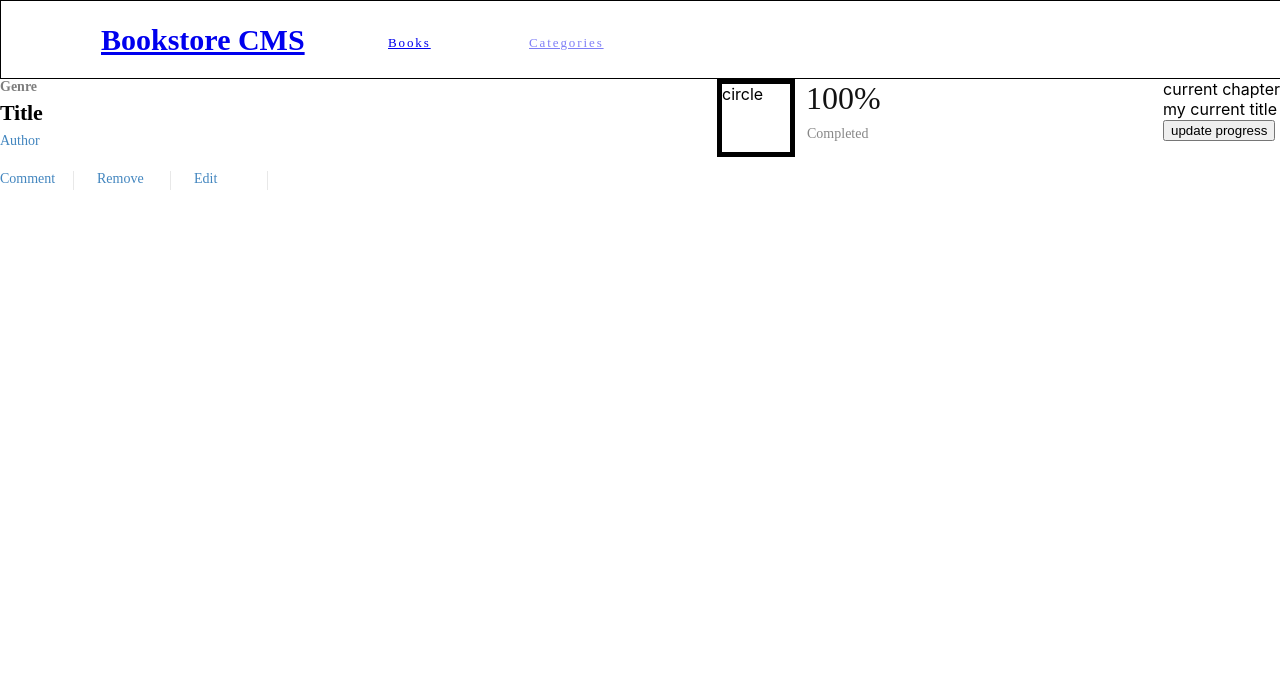
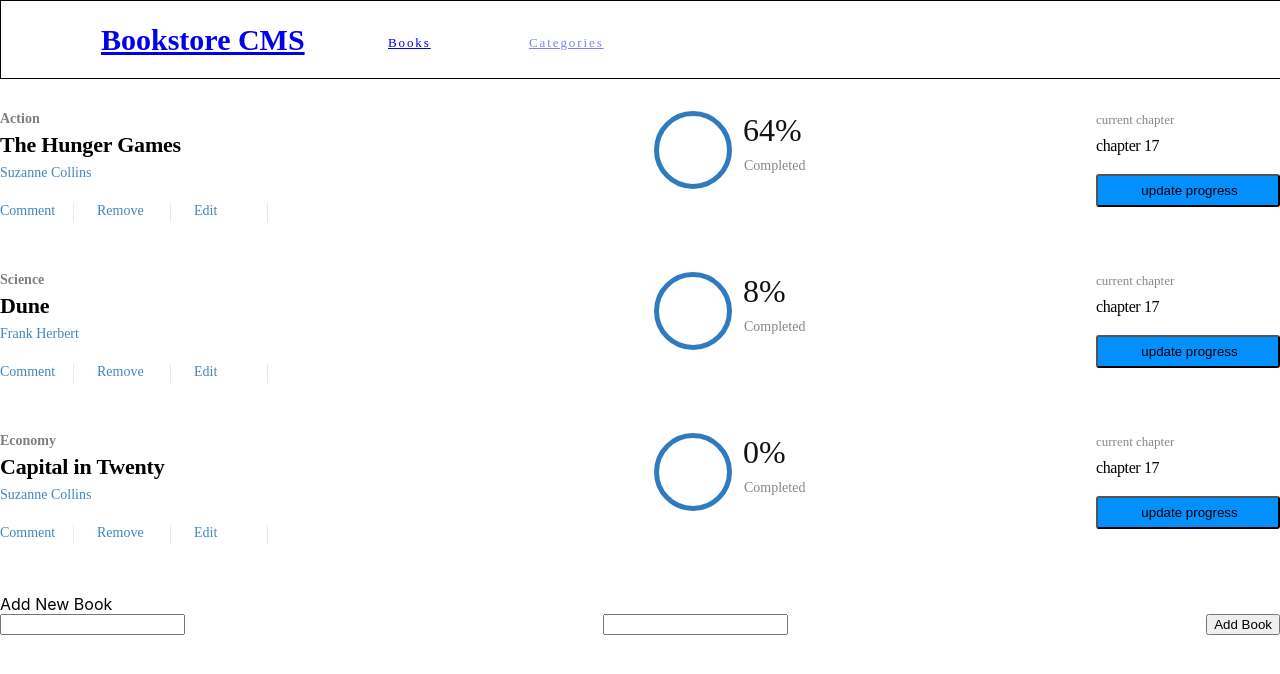
Before and after one commit to tonnytech/BookStore, a React (Create React App) app: page / in a window 1280 px wide. Shown: the top 674 px of the page. Built offline with nearby package versions, Linux system fonts and the light colour scheme.

Commit message:
Added the format for book website

```diff
--- a/src/Components/Books.js
+++ b/src/Components/Books.js
@@ -1,13 +1,36 @@
 /* eslint-disable */
-import BooksCss from './Books.module.css'
+import BooksCss from './Books.module.css';
+
+const bookData = [
+    {
+        Genre: 'Action',
+        Title: 'The Hunger Games',
+        Author: 'Suzanne Collins',
+        percentage: '64%',
+    },
+    {
+        Genre: 'Science',
+        Title: 'Dune',
+        Author: 'Frank Herbert',
+        percentage: '8%',
+    },
+    {
+        Genre: 'Economy',
+        Title: 'Capital in Twenty ',
+        Author: 'Suzanne Collins',
+        percentage: '0%',
+    }
+]
 
 const Books =()=> {
     return (
-        <div className={BooksCss.bookContainer}>
+        <>
+        {bookData.map((bookInfo)=> (
+            <div className={BooksCss.bookContainer}>
             <div className={BooksCss.bookDetails}>
-                <div className={BooksCss.bookGenre}>Genre</div>
-                <div className={BooksCss.bookTitle}>Title</div>
-                <div className={BooksCss.bookAuthor}>Author</div>
+                <div className={BooksCss.bookGenre}> {bookInfo.Genre}</div>
+                <div className={BooksCss.bookTitle}> {bookInfo.Title}</div>
+                <div className={BooksCss.bookAuthor}> {bookInfo.Author}</div>
                 <div>
                     <ul className={BooksCss.bookActionList}>
                         <li className={BooksCss.bookAction}>Comment</li>
@@ -19,22 +42,31 @@ const Books =()=> {
 
             <div className={BooksCss.bookStatus}>
                 <div className={BooksCss.statusCircleContainer}>
-                    <div className={BooksCss.statusCircle}>
-                        circle
-                    </div>
+                    <div className={BooksCss.statusCircle}> </div>
                 </div>
                 <div className='statusPercentage'>
-                    <div className={BooksCss.Percentage}>100%</div>
+                    <div className={BooksCss.Percentage}>{bookInfo.percentage}</div>
                     <div className={BooksCss.Completed}>Completed</div>
                 </div>
             </div>
 
             <div className="bookProgress">
-                <div>current chapter</div>
-                <div>my current title</div>
-                <button>update progress</button>
+                <div className={BooksCss.currentChapter}>current chapter</div>
+                <div className={BooksCss.progressChapter}>chapter 17</div>
+                <button className={BooksCss.progressUpdate}>update progress</button>
             </div>
         </div>
+        ))}
+
+        <div>
+            <div>Add New Book</div>
+            <form className={BooksCss.formContainer}>
+                <input></input>
+                <input></input>
+                <button>Add Book</button>
+            </form>
+        </div>
+        </>
     )
 }
 
--- a/src/Components/Books.module.css
+++ b/src/Components/Books.module.css
@@ -1,6 +1,7 @@
 .bookContainer {
     display: flex;
     justify-content: space-between;
+    margin-bottom: 2rem;
 }
 
 .bookGenre {
@@ -74,17 +75,20 @@
 }
 
 .StatusCircleContainer {
-  width: 5.625rem;
-  height: 5.62rem;
-  padding: 0.62rem 0.625rem 0.75rem 0.75rem;
+    width: 5.625rem;
+    height: 5.62rem;
+    padding: 0.62rem 0.625rem 0.75rem 0.75rem;
+    border-radius: 50%;
 }
 
 .statusCircle {
+    border: solid 5px #307bbe;
     width: 4.25rem;
     height: 4.25rem;
     border-style: solid;
     border-width: 5px;
-    border-image-source: linear-gradient(to bottom, var(--medium-blue), #379cf6);
+    /* border-image-source: linear-gradient(to bottom, #307bbe, #379cf6); */
+    border-radius: 50%;
     border-image-slice: 1;
 }
 
@@ -116,3 +120,47 @@
     letter-spacing: normal;
     color: #121212;
 }
+
+.currentChapter {
+    width: 7.875rem;
+    height: 1.125rem;
+    margin: 0.063rem 3.625rem 0 3.688rem;
+    opacity: 0.5;
+    font-family: RobotoSlab;
+    font-size: 0.813rem;
+    font-weight: 300;
+    font-stretch: normal;
+    font-style: normal;
+    line-height: normal;
+    letter-spacing: normal;
+    color: #121212;
+}
+
+.progressChapter {
+    width: 4.688rem;
+    height: 1.313rem;
+    margin: 0.438rem 6.813rem 0.25rem 3.688rem;
+    font-family: RobotoSlab;
+    font-size: 1rem;
+    font-weight: 300;
+    font-stretch: normal;
+    font-style: normal;
+    line-height: normal;
+    letter-spacing: -0.4px;
+    color: var(--black-two);
+}
+
+.progressUpdate {
+    width: 11.5rem;
+    height: 2.063rem;
+    margin: 0.75rem 0 0.563rem 3.688rem;
+    padding: 0.438rem 1.188rem 0.5rem 1.375rem;
+    border-radius: 3px;
+    background-color: #0290ff;
+}
+
+.formContainer {
+    display: flex;
+    flex-direction: row;
+    justify-content: space-between;
+}
--- a/src/Components/Menu.module.css
+++ b/src/Components/Menu.module.css
@@ -8,6 +8,7 @@
     background-color: #FFF;
     width: 100%;
     flex-wrap: nowrap;
+    margin-bottom: 2rem;
 }
 
 .navElements {
```
